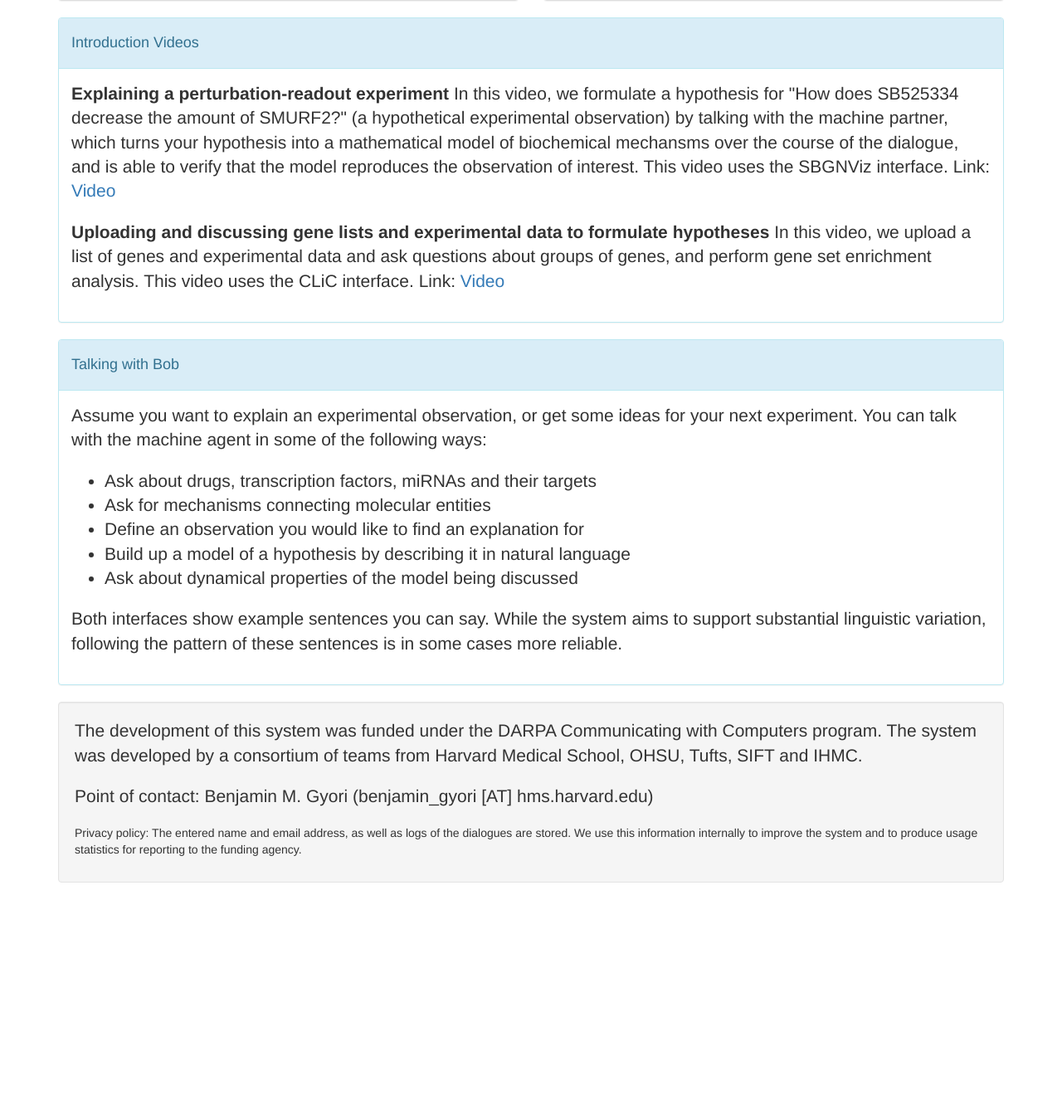
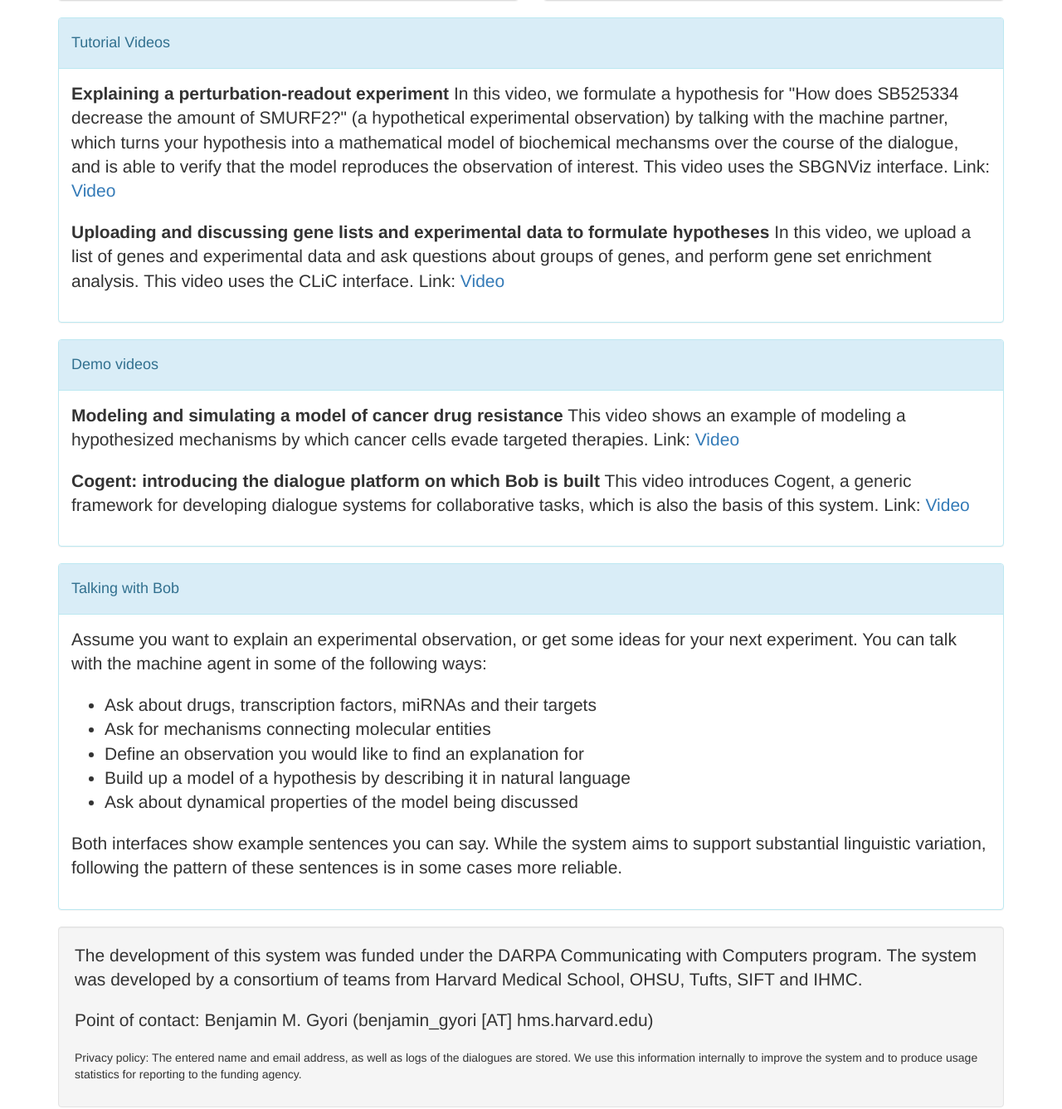
Before and after one commit to bgyori/cwc_integ_service, a Flask app: page / in a window 1280 px wide. Shown: the part 943-2280 px from the top of the page at 83% size. Before the commit the page ends 2007 px from the top, so only its background shows below. Run offline with Flask 2, Linux system fonts and the light colour scheme; parts of the project's set-up code (start-up, migrations or seed data) failed here and were passed over; some libraries are stand-ins or nearby versions.

Commit message:
Add links to demo videos

```diff
--- a/templates/index.html
+++ b/templates/index.html
@@ -82,7 +82,7 @@
 
 <div class="container">
     <div class="panel panel-info">
-      <div class="panel-heading"><h4>Introduction Videos</h4></div>
+      <div class="panel-heading"><h4>Tutorial Videos</h4></div>
 
       <div class="panel-body">
       <p class="lead">
@@ -107,6 +107,29 @@
         Link: <a href="https://tufts.box.com/s/1g4gziwqzmjndzx0h0zig9ecq7qa59w5" target="_blank">
         Video</a>
       </p>
+      </div>
+
+    </div>
+    <div class="panel panel-info">
+      <div class="panel-heading"><h4>Demo videos</h4></div>
+
+      <div class="panel-body">
+
+      <p class="lead">
+        <b>Modeling and simulating a model of cancer drug resistance</b>
+        This video shows an example of modeling a hypothesized mechanisms by
+        which cancer cells evade targeted therapies.
+        Link: <a href="https://cwc-hms.s3.amazonaws.com/cwc_hms_v1.mp4" target="_blank">Video</a>
+      </p>
+
+      <p class="lead">
+        <b>Cogent: introducing the dialogue platform on which Bob is built</b>
+        This video introduces Cogent, a generic framework for developing
+        dialogue systems for collaborative tasks, which is also the basis
+        of this system.
+        Link: <a href="http://trips.ihmc.us/cogent/video/20200719_CogentFinal_720p.mov" target="_blank">Video</a>
+      </p>
+
       </div>
 
     </div>
```
